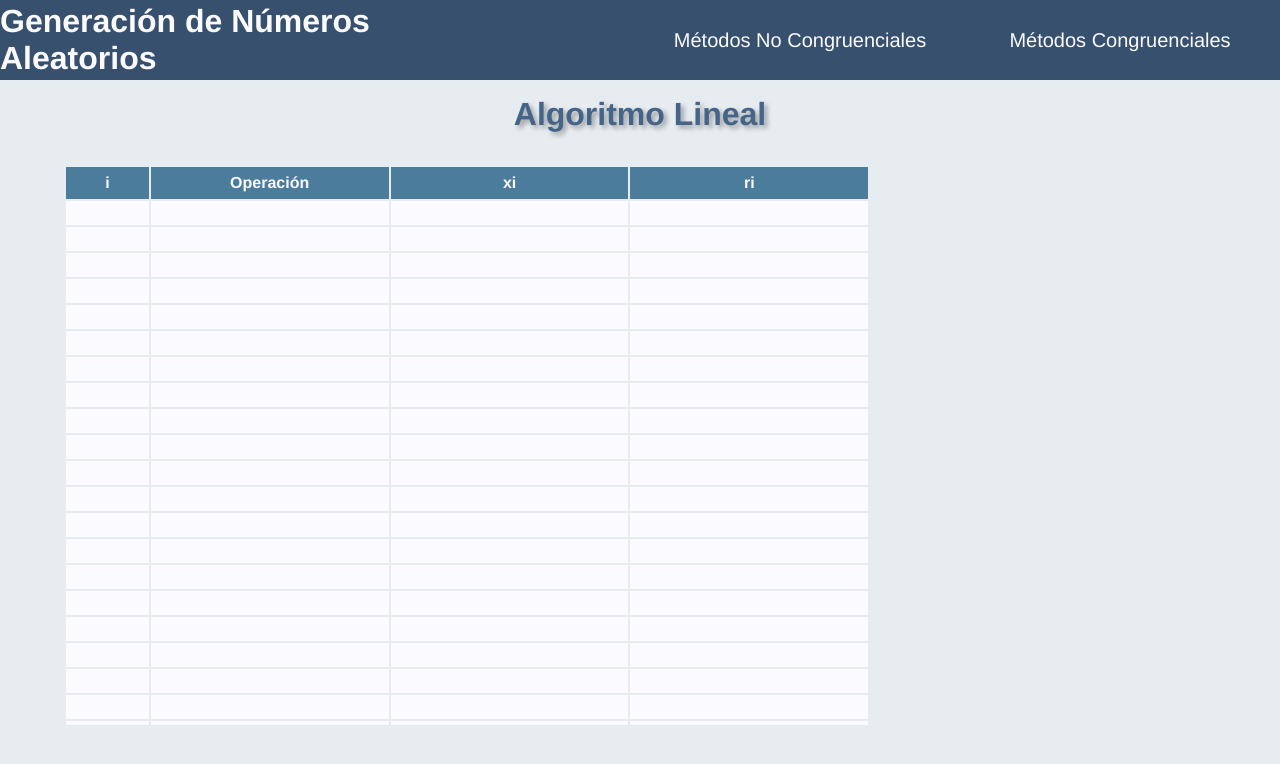
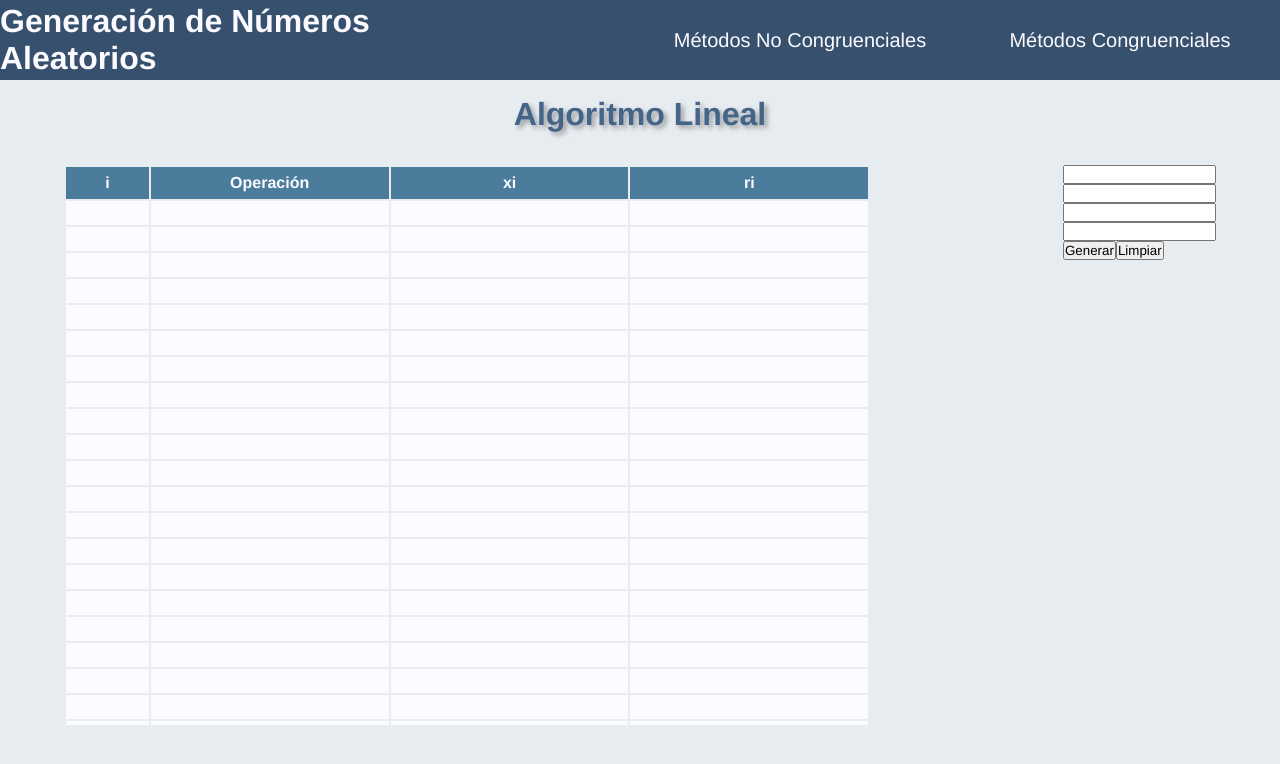
Before and after one commit to RadoV18/random-numbers, a React (Create React App) app: page /#/lineal in a window 1280 px wide. Shown: the top 764 px of the page. Built offline with nearby package versions, Linux system fonts and the light colour scheme.

Commit message:
Added form support

```diff
--- a/src/components/Content/Content.js
+++ b/src/components/Content/Content.js
@@ -1,15 +1,24 @@
-import React from "react";
+import React, { useEffect } from "react";
+import { useDispatch } from "react-redux";
 import Table from "../Table/Table";
+import Form from "../Form/Form";
 import "./Content.scss";
+import { setEmptyTable } from "../../redux/actions/table";
 
 const Content = ({ title, algorithm }) => {
+    const dispatch = useDispatch();
+
+    useEffect(() => {
+        dispatch(setEmptyTable());
+    }, [algorithm]);
+
     return (
         <div className="container">
             <div className="algorithm">
                 <h1 className="algorithm__title">{title}</h1>
                 <div className="algorithm__content">
                     <Table algorithm={algorithm} />
-                    <form></form>
+                    <Form algorithm={algorithm}/>
                 </div>
             </div>
         </div>
--- /dev/null
+++ b/src/components/Form/Form.js
@@ -0,0 +1,55 @@
+import React, { useEffect } from "react";
+import useForm from "../../hooks/useForm";
+import { useDispatch, useSelector } from "react-redux";
+import { getInputList } from "../../redux/actions/inputList";
+import { cuadradosMedios } from "../../utils/algorithms";
+import Input from "../Input/Input";
+import { setEmptyTable, setTableContent } from "../../redux/actions/table";
+
+const Form = ({ algorithm }) => {
+    const dispatch = useDispatch();
+    const inputList = useSelector((state) => state.inputList);
+    const { values, handleChange } = useForm();
+
+    useEffect(() => {
+        dispatch(getInputList(algorithm));
+    }, [algorithm]);
+
+    const submit = (event) => {
+        event.preventDefault();
+        try {
+            if (algorithm === "cuadradosMedios") {
+                dispatch(setTableContent(cuadradosMedios(Number(values.seed), Number(values.limit))));
+            }
+        } catch (error) {
+            console.error(error);
+        }
+    };
+
+    const clear = (event) => {
+        event.preventDefault();
+        dispatch(setEmptyTable());
+    };
+
+    return (
+        <form>
+            {inputList instanceof Array
+                ? inputList.map((element) => (
+                    <Input
+                        key={element.id}
+                        id={element.id}
+                        type={element.type}
+                        name={element.name}
+                        value={element.value}
+                        onChange={handleChange}
+                        label={element.label}
+                    />
+                ))
+                : null}
+            <button onClick={submit}>Generar</button>
+            <button onClick={clear}>Limpiar</button>
+        </form>
+    );
+};
+
+export default Form;
--- /dev/null
+++ b/src/components/Input/Input.js
@@ -0,0 +1,18 @@
+import React from "react";
+
+const Input = ({ id, type, name, value, onChange, label }) => {
+    return (
+        <div className="input__container">
+            <label htmlFor={id}>{label}</label>
+            <input
+                id={id}
+                type={type}
+                name={name}
+                value={value}
+                onChange={onChange}
+            />
+        </div>
+    );
+};
+
+export default Input;
--- /dev/null
+++ b/src/hooks/useForm.js
@@ -0,0 +1,18 @@
+import { useState } from "react";
+
+const useForm = () => {
+
+    const [values, setValues] = useState({});
+
+    const handleChange = event => {
+        const { name, value } = event.target;
+        setValues({
+            ...values,
+            [name]: value
+        });
+    };
+
+    return { values, handleChange };
+};
+
+export default useForm;
--- /dev/null
+++ b/src/redux/actions/inputList.js
@@ -0,0 +1,5 @@
+export const getInputList = (algorithm) => {
+    return {
+        type: "GET_" + algorithm
+    };
+};
--- /dev/null
+++ b/src/redux/actions/table.js
@@ -0,0 +1,12 @@
+export const setTableContent = (list) => {
+    return {
+        type: "SET_TABLE_CONTENT",
+        data: list
+    };
+};
+
+export const setEmptyTable = () => {
+    return {
+        type: "SET_EMPTY_TABLE"
+    };
+};
--- /dev/null
+++ b/src/redux/reducers/inputList.js
@@ -0,0 +1,82 @@
+const inputListReducer = (state = {}, action) => {
+    switch (action.type) {
+    case "GET_cuadradosMedios":
+        return [
+            {
+                label: "X0",
+                type: "text",
+                name: "seed",
+                id: "seed",
+            },
+            {
+                label: "Límite",
+                type: "text",
+                name: "limit",
+                id: "limit",
+            },
+        ];
+    case "GET_productosMedios":
+        return [
+            {
+                type: "text",
+                name: "seed0",
+                id: "seed0",
+            },
+            {
+                type: "text",
+                name: "seed1",
+                id: "seed1",
+            },
+            {
+                type: "text",
+                name: "limit",
+                id: "limit",
+            },
+        ];
+    case "GET_multiplicativo":
+        return [
+            {
+                type: "text",
+                name: "x0",
+                id: "x0",
+            },
+            {
+                type: "text",
+                name: "k",
+                id: "k",
+            },
+            {
+                type: "text",
+                name: "g",
+                id: "g",
+            },
+        ];
+    case "GET_lineal":
+        return [
+            {
+                type: "text",
+                name: "x0",
+                id: "x0",
+            },
+            {
+                type: "text",
+                name: "k",
+                id: "k",
+            },
+            {
+                type: "text",
+                name: "g",
+                id: "g",
+            },
+            {
+                type: "text",
+                name: "c",
+                id: "c",
+            },
+        ];
+    default:
+        return state;
+    }
+};
+
+export default inputListReducer;
--- a/src/redux/reducers/tableReducer.js
+++ b/src/redux/reducers/tableReducer.js
@@ -45,6 +45,10 @@ const initialState = [
 
 const tableReducer = (state = initialState, action) => {
     switch (action.type) {
+    case "SET_TABLE_CONTENT":
+        return action.data;
+    case "SET_EMPTY_TABLE":
+        return initialState;
     default:
         return state;
     }
--- a/src/redux/store.js
+++ b/src/redux/store.js
@@ -1,9 +1,11 @@
 import tableReducer from "./reducers/tableReducer";
+import inputListReducer from "./reducers/inputList";
 import { combineReducers, createStore } from "redux";
 import { composeWithDevTools } from "redux-devtools-extension";
 
 const reducer = combineReducers({
-    table: tableReducer
+    table: tableReducer,
+    inputList: inputListReducer
 });
 
 const store = createStore(reducer, composeWithDevTools());
--- a/src/utils/algorithms.js
+++ b/src/utils/algorithms.js
@@ -1,4 +1,7 @@
 export const cuadradosMedios = (xi, limit) => {
+    if (!(xi && limit)) {
+        throw new Error("Missing arguments");
+    }
     const result = [];
 
     const digits = String(xi).length;
```
Also changed, not shown: src/utils/inputValues.js (added, +76 -0 lines).
